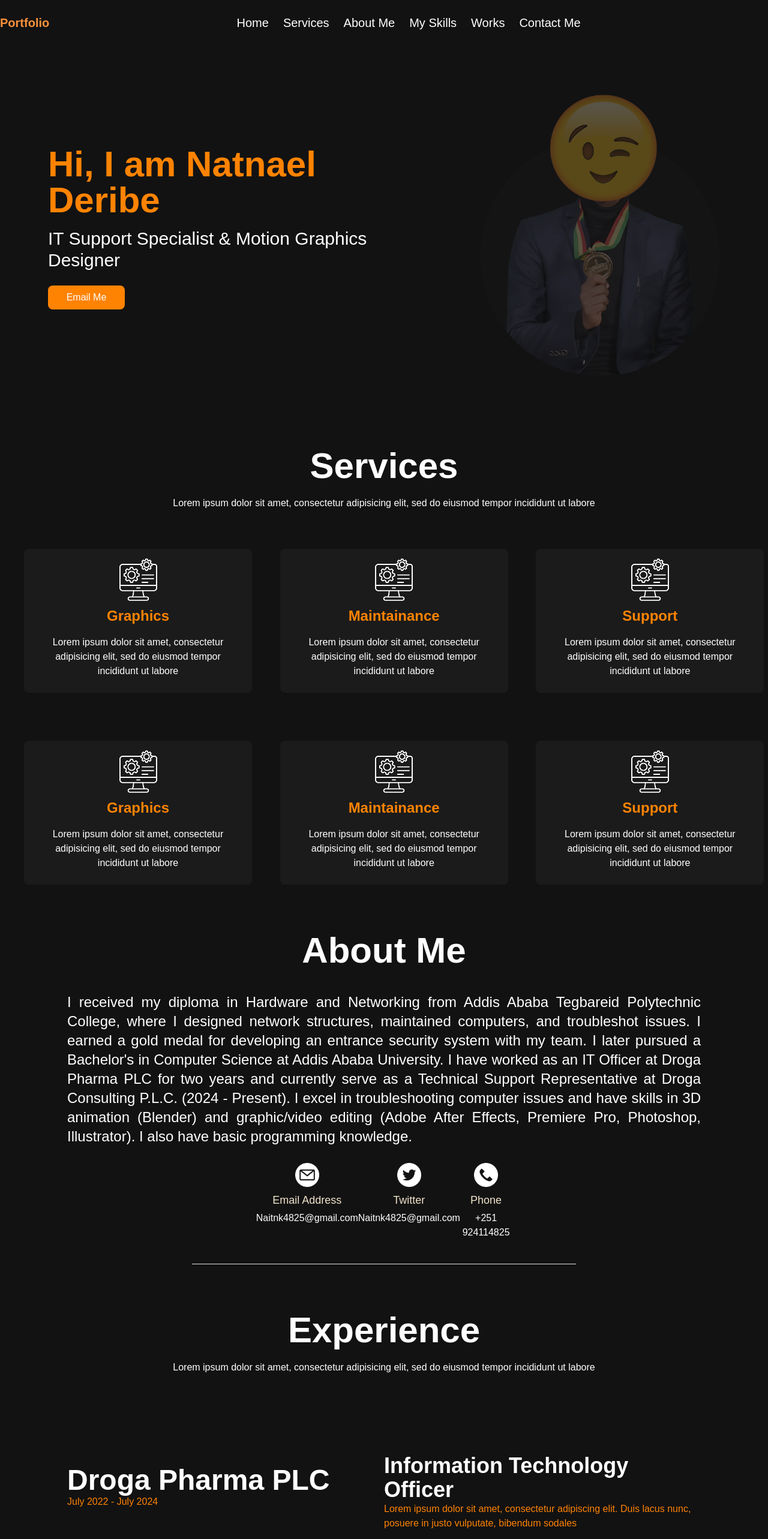
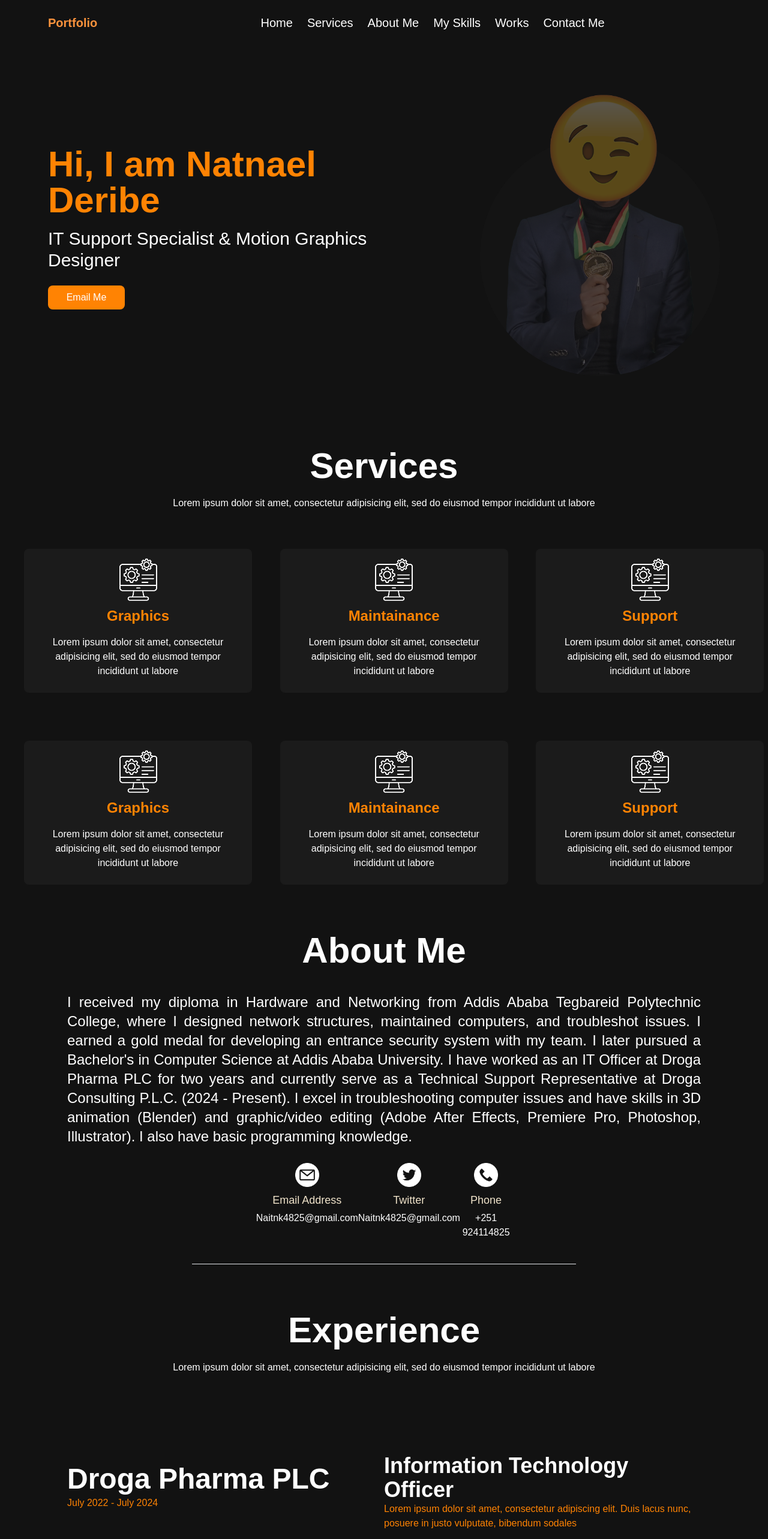
Before and after one commit to Natink1/My-Portfolio, a React (Vite) app: page / in a window 1280 px wide. Shown: the top 2566 px of the page at 60% size. Built offline with nearby package versions, Linux system fonts and the light colour scheme.

Commit message:
Css Adjustments

```diff
--- a/src/components/Experience.jsx
+++ b/src/components/Experience.jsx
@@ -18,7 +18,7 @@ const Experience = () => {
           <h1 className="text-center text-white font-bold text-2xl lg:!text-5xl pt-10">
             Droga Pharma PLC
           </h1>
-          <p className="text-[#FF8303]"> July 2022 - July 2024</p>
+          <p className="text-[#FF8303] mt-1"> July 2022 - July 2024</p>
         </div>
         <div className="w-6/12 pt-8">
           <h1 className="text-white text-2xl lg:!text-4xl font-bold">
@@ -39,7 +39,7 @@ const Experience = () => {
           <h1 className="text-center text-white font-bold text-2xl lg:!text-5xl pt-10">
             Droga Consulting PLC
           </h1>
-          <p className="text-[#FF8303]"> July 2022 - July 2024</p>
+          <p className="text-[#FF8303] mt-1"> July 2022 - July 2024</p>
         </div>
         <div className="w-6/12  ">
           <h1 className="text-white text-2xl lg:!text-4xl font-bold ">
--- a/src/components/Navbar.jsx
+++ b/src/components/Navbar.jsx
@@ -10,7 +10,7 @@ const Navbar = () => {
   return (
     <div>
       <div className="hidden container mx-auto lg:!flex justify-between items-center py-6">
-        <div className="text-xl pl-25 font-bold flex items-center gap-1">
+        <div className="text-xl pl-20 font-bold flex items-center gap-1">
           <span className="text-orange-400">Portfolio</span>
         </div>
         <div>
```
